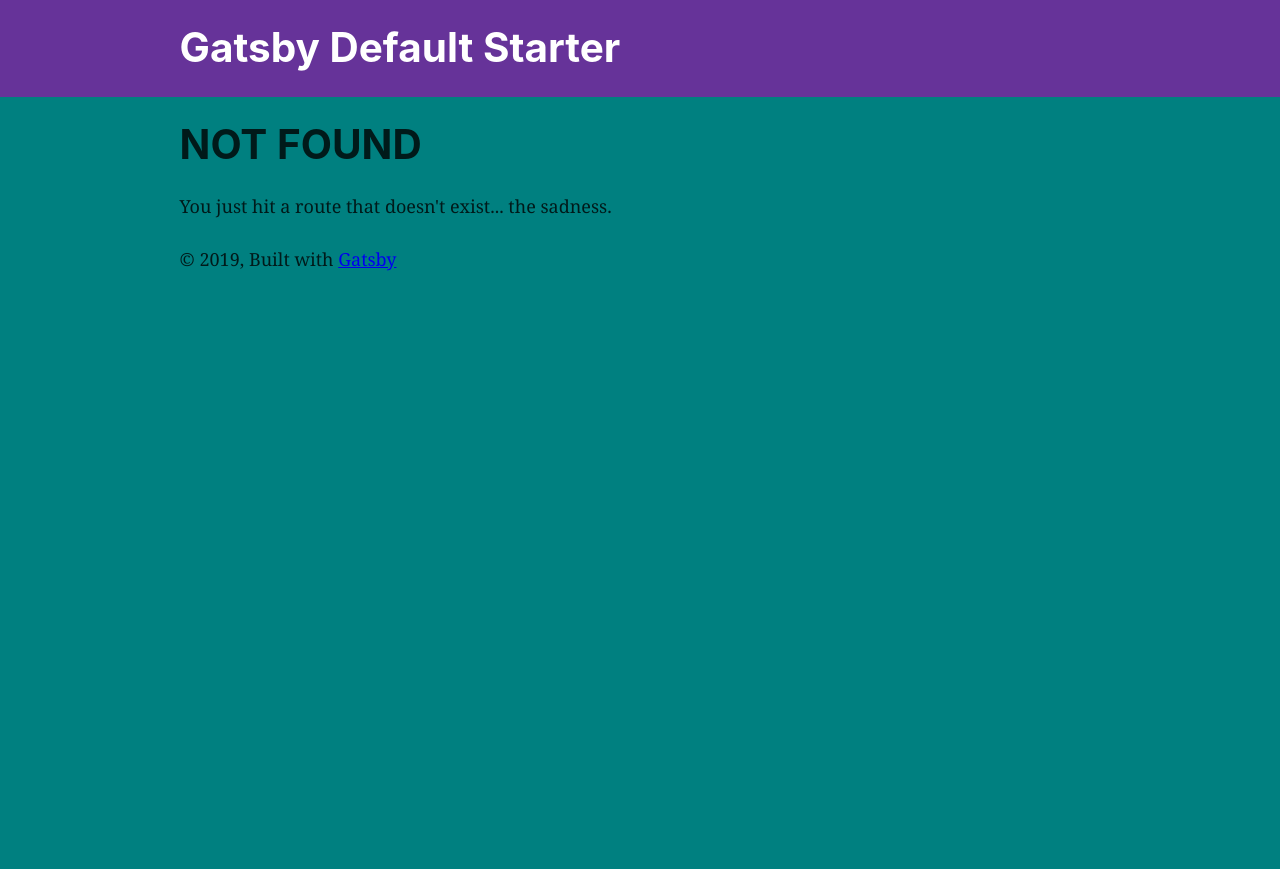
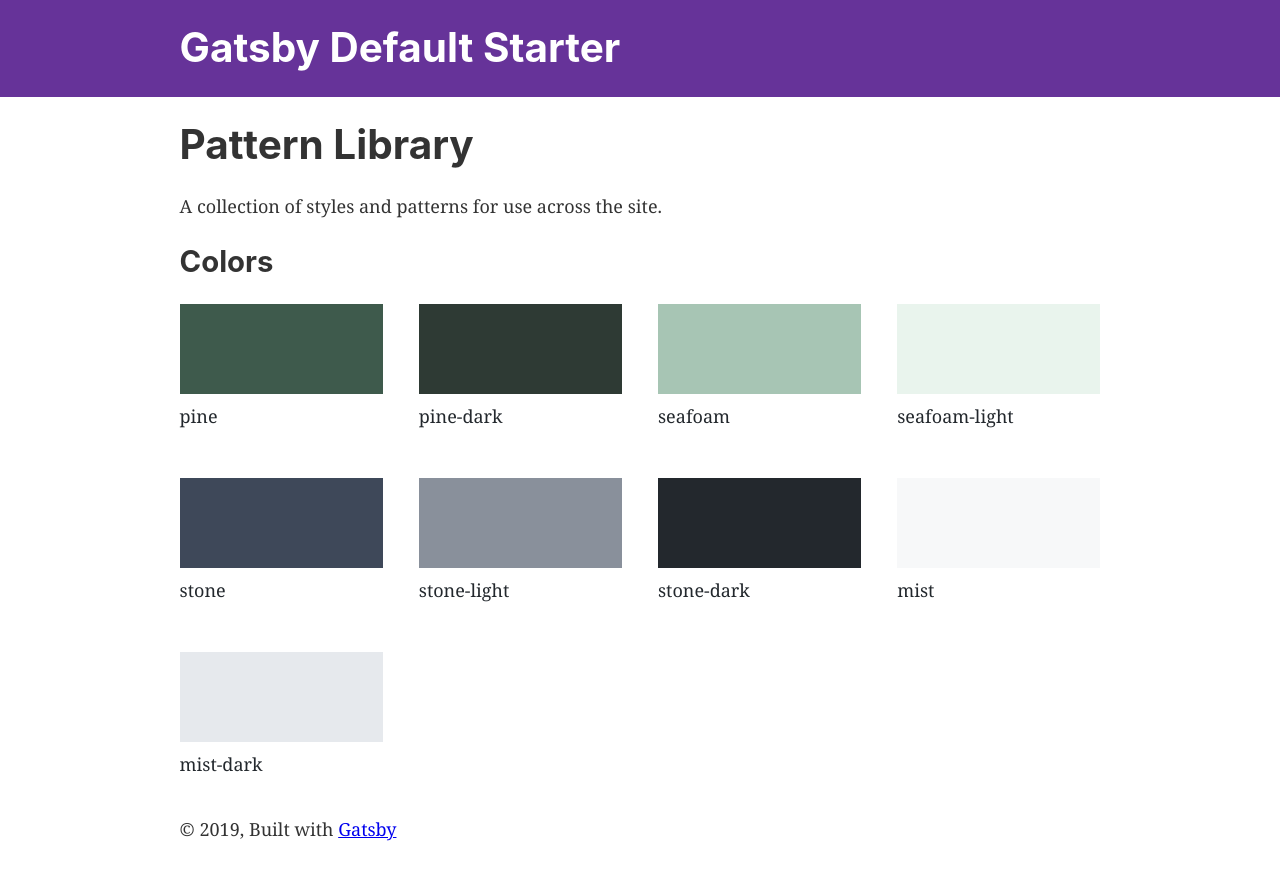
Before and after one commit to aspencer116/personal-site-gatsby, a Gatsby site: page /pattern-library in a window 1280 px wide. Before the commit this address had no page. Before the commit the page ends 800 px from the top, so only its background shows below. Built offline with nearby package versions, Linux system fonts and the light colour scheme; Gatsby itself is replaced by a stand-in of ours.

Commit message:
feat: Remove base styles and add custom colors along with base grid styles and a patterns page with color blocks

```diff
--- /dev/null
+++ b/src/components/color.js
@@ -0,0 +1,18 @@
+import PropTypes from "prop-types"
+import React from "react"
+
+const Color = ({ colorName }) => (
+  <li class="c-color-block" style={{ color: `var(--` + colorName + `)`}}>
+    <span style={{ color: `var(--stone-dark)` }}>{colorName}</span>
+  </li>
+)
+
+Color.propTypes = {
+  colorName: PropTypes.string,
+}
+
+Color.defaultProps = {
+  colorName: ``,
+}
+
+export default Color
--- a/src/pages/index.js
+++ b/src/pages/index.js
@@ -2,20 +2,20 @@ import React from "react"
 import { Link } from "gatsby"
 
 import Layout from "../components/layout"
-import Image from "../components/image"
+// import Image from "../components/image"
 import SEO from "../components/seo"
 
 const IndexPage = () => (
   <Layout>
     <SEO title="Home" />
     <h1>Hi people</h1>
-    <p>Welcome to your new Gatsby site.</p>
-    <p>Now go build something great.</p>
-    <p>This is a test of the site</p>
+
+    {/*
     <div style={{ maxWidth: `300px`, marginBottom: `1.45rem` }}>
       <Image />
     </div>
-    <Link to="/page-2/">Go to page 2</Link>
+    */}
+    <Link to="/pattern-library/">Pattern Library</Link>
   </Layout>
 )
 
--- /dev/null
+++ b/src/pages/pattern-library.js
@@ -0,0 +1,29 @@
+import React from "react"
+
+import Layout from "../components/layout"
+import Color from "../components/color"
+import SEO from "../components/seo"
+
+const PatternLibrary = () => (
+  <Layout>
+    <SEO title="Pattern Library" />
+    <h1>Pattern Library</h1>
+    <p>A collection of styles and patterns for use across the site.</p>
+
+
+    <h2>Colors</h2>
+    <ul class="o-grid o-grid-4">
+      <Color colorName="pine"/>
+      <Color colorName="pine-dark"/>
+      <Color colorName="seafoam"/>
+      <Color colorName="seafoam-light"/>
+      <Color colorName="stone"/>
+      <Color colorName="stone-light"/>
+      <Color colorName="stone-dark"/>
+      <Color colorName="mist"/>
+      <Color colorName="mist-dark"/>
+    </ul>
+  </Layout>
+)
+
+export default PatternLibrary
--- /dev/null
+++ b/src/styles/_components.color-block.scss
@@ -0,0 +1,15 @@
+.c-color-block {
+  position: relative;
+
+  padding-top: 5.5rem;
+
+  &::before {
+    content: '';
+    position: absolute;
+    top: 0;
+    height: 5rem;
+    background: black;
+    width: 100%;
+    background-color: currentColor;
+  }
+}
--- /dev/null
+++ b/src/styles/_elements.reset.scss
@@ -0,0 +1,4 @@
+ul, ol {
+  list-style: none;
+  margin-left: 0 !important;
+}
--- /dev/null
+++ b/src/styles/_objects.grid.scss
@@ -0,0 +1,9 @@
+// Grid classes
+.o-grid {
+  display: grid;
+}
+
+.o-grid-4 {
+  grid-template-columns: repeat(4, 1fr);
+  grid-gap: 2rem;
+}
--- /dev/null
+++ b/src/styles/_settings.colors.scss
@@ -0,0 +1,16 @@
+// All the colors
+
+:root {
+  --pine-dark: #2e3a34;
+  --pine: #3e5a4c;
+
+  --seafoam: #a7c5b4;
+  --seafoam-light: #e9f4ed;
+
+  --stone: #3e4859;
+  --stone-light: #89909b;
+  --stone-dark: #23282d;
+
+  --mist: #f7f8f9;
+  --mist-dark: #e6e9ed;
+}
--- a/src/styles/base.scss
+++ b/src/styles/base.scss
@@ -1,3 +1,19 @@
+// SETTINGS
+@import "settings.colors";
+
+// TOOLS
+
+// GENERIC
+
+// ELEMENTS
+@import "elements.reset";
+
+// OBJECTS
+@import "objects.grid";
+
+// COMPONENTS
+@import "components.color-block";
+
 html {
-  background-color: teal;
+  background-color: var(--green);
 }
```
